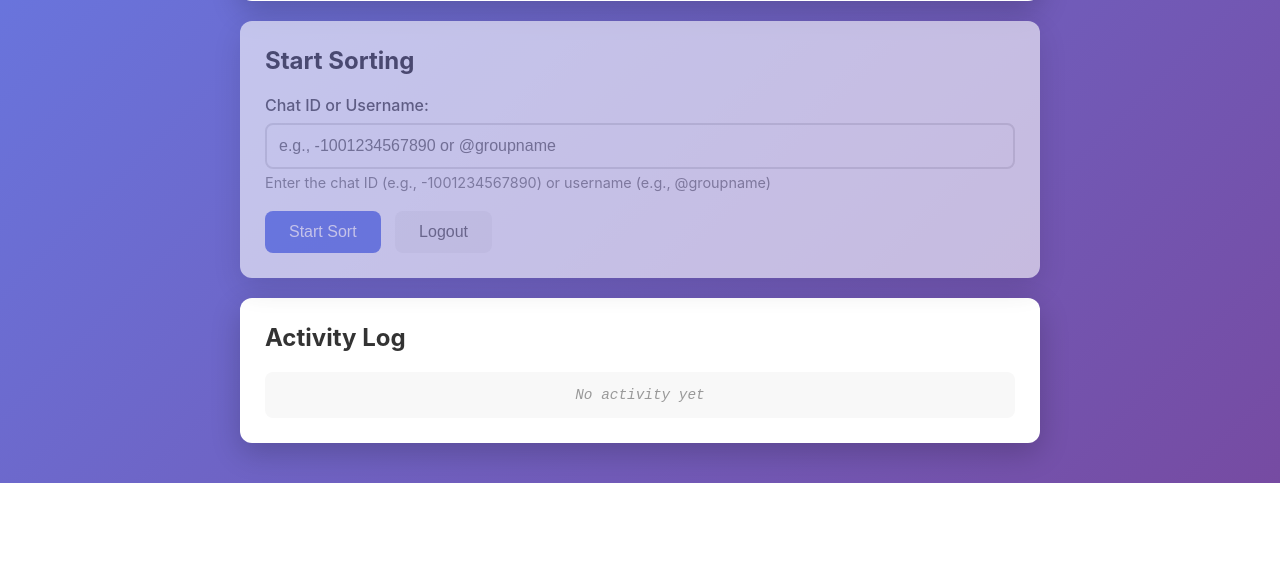
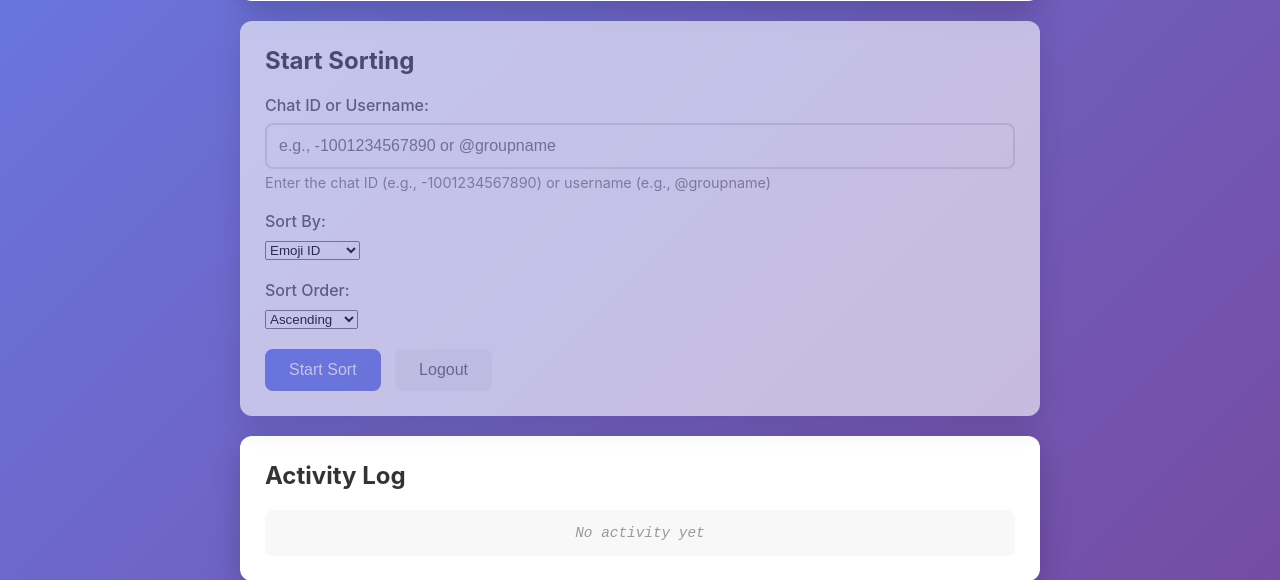
Before and after one commit to arkhivar/tg-tt-ub, a Flask app: template templates/index.html in a window 1280 px wide. Shown: the part 421-1001 px from the top of the page. Before the commit the page ends 904 px from the top, so only its background shows below. Run offline with Flask 3, Linux system fonts and the light colour scheme; the template is opened without the code that fills it, so the values that code supplies are empty.

Commit message:
Add options to sort forum topics by name or emoji and choose order
Update index.html to include new dropdowns for selecting sorting criteria (emoji or alphabetical) and sort order (ascending or descending).

Replit-Commit-Author: Agent
Replit-Commit-Session-Id: 6cd0ecd1-735c-4d92-8c9b-a833e4f41b49
Replit-Commit-Checkpoint-Type: intermediate_checkpoint
Replit-Commit-Screenshot-Url: https://storage.googleapis.com/screenshot-production-us-central1/0101b8b6-02a6-44cd-8985-4f7c2de673be/6cd0ecd1-735c-4d92-8c9b-a833e4f41b49/cdrPNYF

```diff
--- a/templates/index.html
+++ b/templates/index.html
@@ -48,6 +48,20 @@
                 <input type="text" id="chatId" placeholder="e.g., -1001234567890 or @groupname" />
                 <small>Enter the chat ID (e.g., -1001234567890) or username (e.g., @groupname)</small>
             </div>
+            <div class="form-group">
+                <label for="sortBy">Sort By:</label>
+                <select id="sortBy">
+                    <option value="emoji">Emoji ID</option>
+                    <option value="alphabetical">Alphabetical</option>
+                </select>
+            </div>
+            <div class="form-group">
+                <label for="sortOrder">Sort Order:</label>
+                <select id="sortOrder">
+                    <option value="ascending">Ascending</option>
+                    <option value="descending">Descending</option>
+                </select>
+            </div>
             <button id="startBtn" class="btn btn-primary">Start Sort</button>
             <button id="logoutBtn" class="btn btn-secondary">Logout</button>
         </div>
```
